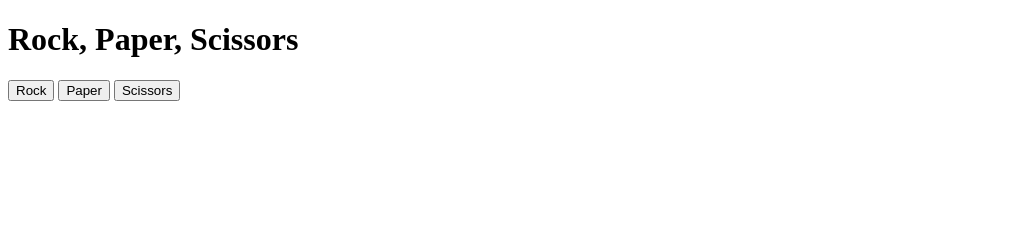
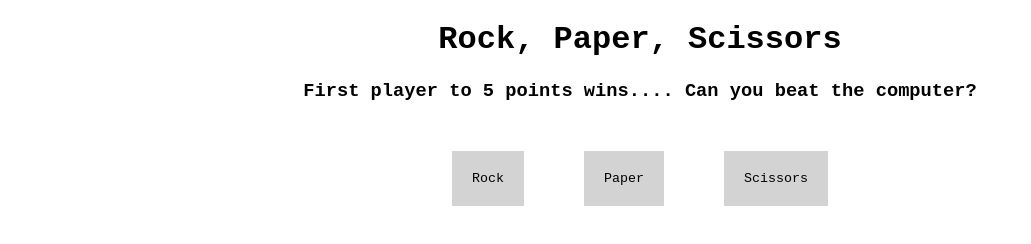
Before and after one commit to gbuttler/rock-paper-scissors, a plain HTML site: page index.html in a window 1280 px wide. Shown: the whole page, without its empty margins (0-1031 px from the left). Drawn offline with Linux system fonts and the light colour scheme.

Commit message:
add css to make it nicer to look at

```diff
--- a/index.html
+++ b/index.html
@@ -4,12 +4,16 @@
     <meta charset="UTF-8">
     <meta name="viewport" content="width=device-width, initial-scale=1.0">
     <title>Document</title>
+    <link rel = 'stylesheet' href = 'style.css'>
 </head>
 <body>
     <h1>Rock, Paper, Scissors</h1>
-    <button id="rockbtn">Rock</button>
-    <button id="paperbtn">Paper</button>
-    <button id="scissorsbtn">Scissors</button>
+    <h3>First player to 5 points wins.... Can you beat the computer?</h3>
+    <div id="buttonContainer">
+        <button id="rockbtn">Rock</button>
+        <button id="paperbtn">Paper</button>
+        <button id="scissorsbtn">Scissors</button>
+    </div>
     <div id="results"></div>
     <div id="finalScore"></div>
     <div id="winner"></div>
--- /dev/null
+++ b/style.css
@@ -0,0 +1,56 @@
+h1 {
+    font-family: 'Courier New', Courier, monospace;
+    text-align: center;
+}
+
+h3 {
+    font-family: 'Courier New', Courier, monospace;
+    text-align: center;
+
+}
+
+#buttonContainer {
+    display: flex;
+    justify-content: center;
+    align-items: center;
+
+}
+
+button {
+    font-family: 'Courier New', Courier, monospace;
+    padding: 20px;
+    margin: 30px;
+    display: flex;
+    justify-content: space-around;
+    border: 3px;
+    background-color: lightgray;
+}
+
+div {
+    font-family: 'Courier New', Courier, monospace;
+    text-align: center;
+}
+
+#rockbtn {
+
+}
+
+#paperbtn {
+
+}
+
+#scissorsbtn {
+
+}
+
+#results {
+    padding: 10px;
+}
+
+#finalScore {
+    padding: 10px;
+}
+
+#winner {
+    padding: 10px;
+}
```
Also changed, not shown: images/istockphoto-1168085197-612x612.jpg (added), images/istockphoto-166108859-612x612.jpg (added), images/istockphoto-171136393-612x612.jpg (added).
